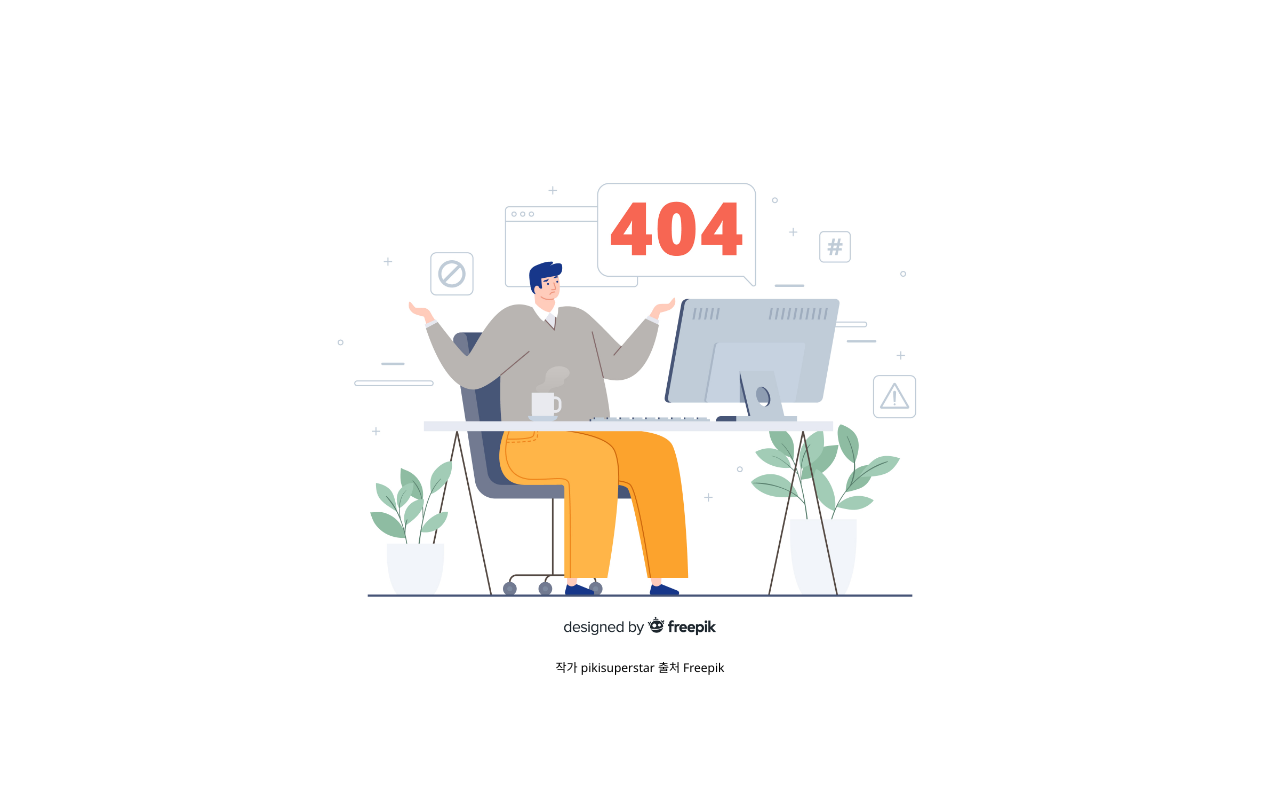
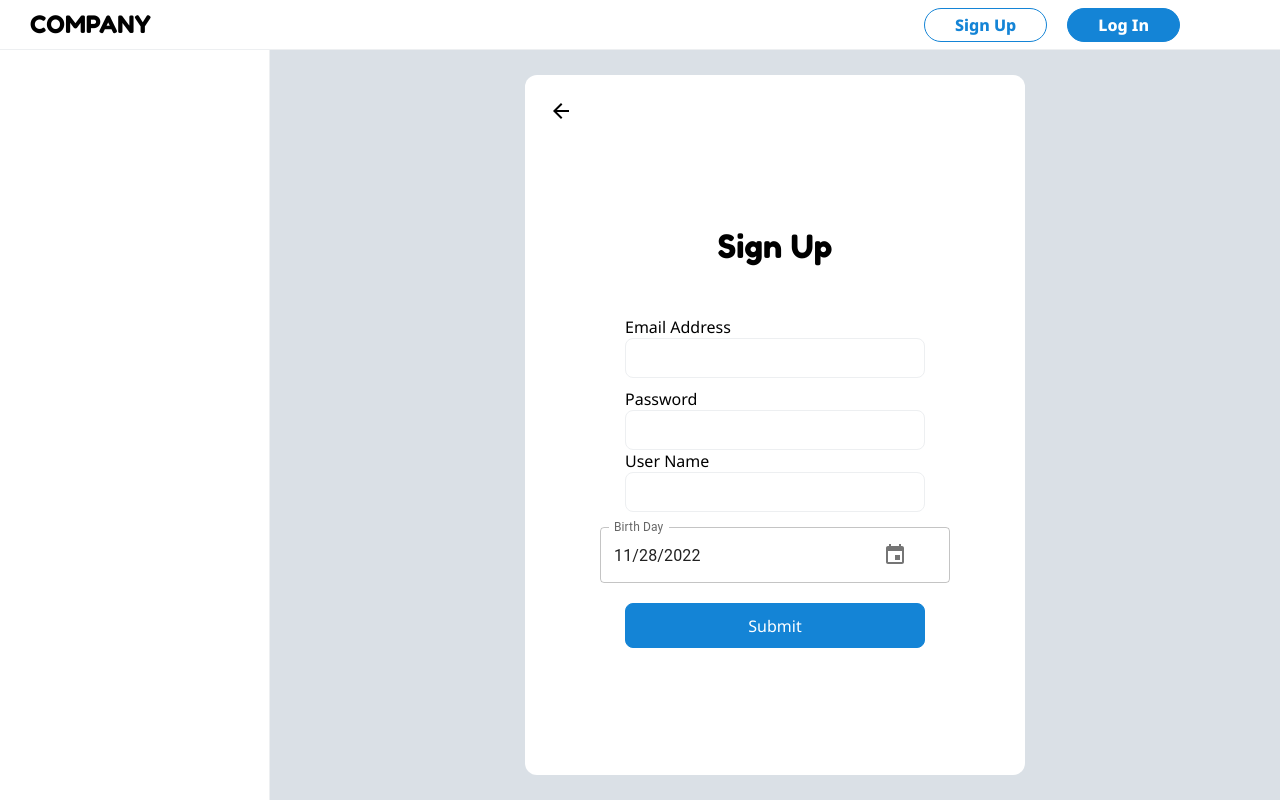
Before and after one commit to Choi-HyunHo/company, a React (Create React App) app: page /signup in a window 1280 px wide. Built offline with nearby package versions, Linux system fonts and the light colour scheme.

Commit message:
feat : Sign Up 페이지 추가 중

```diff
--- a/package.json
+++ b/package.json
@@ -3,10 +3,13 @@
   "version": "0.1.0",
   "private": true,
   "dependencies": {
+    "@date-io/jalaali": "^2.16.1",
     "@emotion/react": "^11.10.5",
     "@emotion/styled": "^11.10.5",
     "@mui/icons-material": "^5.10.16",
+    "@mui/lab": "^5.0.0-alpha.110",
     "@mui/material": "^5.10.16",
+    "@mui/x-date-pickers": "^5.0.9",
     "@testing-library/jest-dom": "^5.14.1",
     "@testing-library/react": "^13.0.0",
     "@testing-library/user-event": "^13.2.1",
@@ -14,6 +17,8 @@
     "@types/node": "^16.7.13",
     "@types/react": "^18.0.0",
     "@types/react-dom": "^18.0.0",
+    "moment": "^2.29.4",
+    "moment-jalaali": "^0.9.6",
     "react": "^18.2.0",
     "react-dom": "^18.2.0",
     "react-router-dom": "^6.4.3",
--- a/src/App.tsx
+++ b/src/App.tsx
@@ -4,8 +4,9 @@ import { ThemeProvider } from 'styled-components';
 import { Theme } from './style/theme';
 import Home from './pages/Home';
 import { GlobalStyle } from './style/GlobalStyle';
-import Login from './pages/LogIn';
+import Login from './pages/login/LogIn';
 import ErrorPage from './pages/ErrorPage';
+import SignUp from './pages/login/SignUp';
 
 const router = createBrowserRouter([
 	{
@@ -13,7 +14,8 @@ const router = createBrowserRouter([
 		element : <Home/>,
 		errorElement : <ErrorPage/>,
 		children : [
-			{ path : '/login', element : <Login/>}
+			{ path : '/login', element : <Login/>},
+			{ path : '/signup', element : <SignUp/>}
 		]
 	}
 ])
--- a/src/components/common/Button/SignUp.tsx
+++ b/src/components/common/Button/SignUp.tsx
@@ -1,4 +1,5 @@
 import styled from "styled-components";
+import { Link } from 'react-router-dom';
 
 const Btn = styled.button`
     background-color : inherit;
@@ -21,9 +22,11 @@ const BtnText = styled.span`
 
 const SignUp = () => {
     return (
-        <Btn>
-            <BtnText>Sign Up</BtnText>
-        </Btn>
+        <Link to='/signup'>
+            <Btn>
+                <BtnText>Sign Up</BtnText>
+            </Btn>
+        </Link>
     )
 }
 
--- /dev/null
+++ b/src/pages/login/SignUp.tsx
@@ -0,0 +1,146 @@
+import styled from "styled-components";
+import ArrowBackIcon from '@mui/icons-material/ArrowBack';
+import { Link } from 'react-router-dom';
+import { AdapterMoment } from '@mui/x-date-pickers/AdapterMoment';
+import { DesktopDatePicker } from '@mui/x-date-pickers/DesktopDatePicker';
+import { LocalizationProvider } from '@mui/x-date-pickers/LocalizationProvider';
+import TextField from '@mui/material/TextField';
+import React, {useState} from "react";
+
+
+const StyledCalendar = styled.div`
+    background: transparent;
+
+    & .MuiSvgIcon-root {
+        width : 90px;
+    }
+`;
+
+
+const MainWrap = styled.div`
+    width : 500px;
+    height : 700px;
+    background-color : #FFFFFF;
+    border-radius : 12px;
+    padding : 24px;
+`
+
+const LoginBox = styled.div`
+    display : flex;
+    flex-direction : column;
+    align-items : center;
+`
+
+const TitleWrap = styled.div`
+    margin-top : 100px;
+    margin-bottom : 50px;
+`
+
+const Title = styled.span`
+    font-size : 32px;
+    font-family : ${(props) => props.theme.defaultFont.LogoFont};
+`
+
+const InputLabel = styled.label`
+    display : flex;
+    flex-direction : column;
+    font-family : ${(props) => props.theme.defaultFont.TextFont};
+`
+
+const Input = styled.input`
+    border : 1px solid #EDEFF1;
+    border-radius : 8px;
+    width : 300px;
+    height : 40px;
+    padding : 15px 10px;
+
+    &:focus {
+        border : 1px solid #1484D6;
+    }
+`
+
+const SubmitBtn = styled.button`
+    width : 300px;
+    height : 45px;
+    background-color : #1484D6;
+    border : 1px solid #1484D6;
+    border-radius : 8px;
+    cursor: pointer;
+    margin : 20px 0;
+`
+
+const SubmitText = styled.span`
+    font-family : ${(props) => props.theme.defaultFont.TextFont};
+    color : #FFFFFF;
+`
+
+const SignUp = () => {
+
+    // 달력 상태 값
+    const [value, setValue] = useState();
+    const handleChange = (newValue : any) => {
+        setValue(newValue);
+    };
+
+
+    return (
+        <MainWrap>
+            <Link to='/'>
+                <ArrowBackIcon/>
+            </Link>
+
+            <LoginBox>
+                <TitleWrap>
+                    <Title>Sign Up</Title>
+                </TitleWrap>
+
+                <InputLabel>
+                    Email Address
+                    <Input
+                        type='email'
+                        required
+                    />
+                </InputLabel>
+
+                <div style={{height : '10px'}}></div>
+
+                <InputLabel>
+                    Password
+                    <Input
+                        type='password'
+                        required
+                    />
+                </InputLabel>
+
+                <InputLabel>
+                    User Name
+                    <Input
+                        type='text'
+                        required
+                    />
+                </InputLabel>
+
+
+                <LocalizationProvider dateAdapter={AdapterMoment}>
+                    <StyledCalendar style={{marginTop : '15px'}}>
+                    <DesktopDatePicker
+                        label="Birth Day"
+                        inputFormat="MM/DD/YYYY"
+                        value={value}
+                        onChange={handleChange}
+                        renderInput={(params : any) => <TextField {...params} />}
+                    />
+                    </StyledCalendar>
+	            </LocalizationProvider>
+
+                <SubmitBtn>
+                    <SubmitText>Submit</SubmitText>
+                </SubmitBtn>
+            </LoginBox>
+
+
+        </MainWrap>
+    )
+}
+
+export default SignUp;
```
Also changed, not shown: public/style.css (added, +27 -0 lines), src/pages/login/LogIn.tsx (renamed from src/pages/LogIn.tsx), 1 other file (tests, documents, lock files or other folders).
